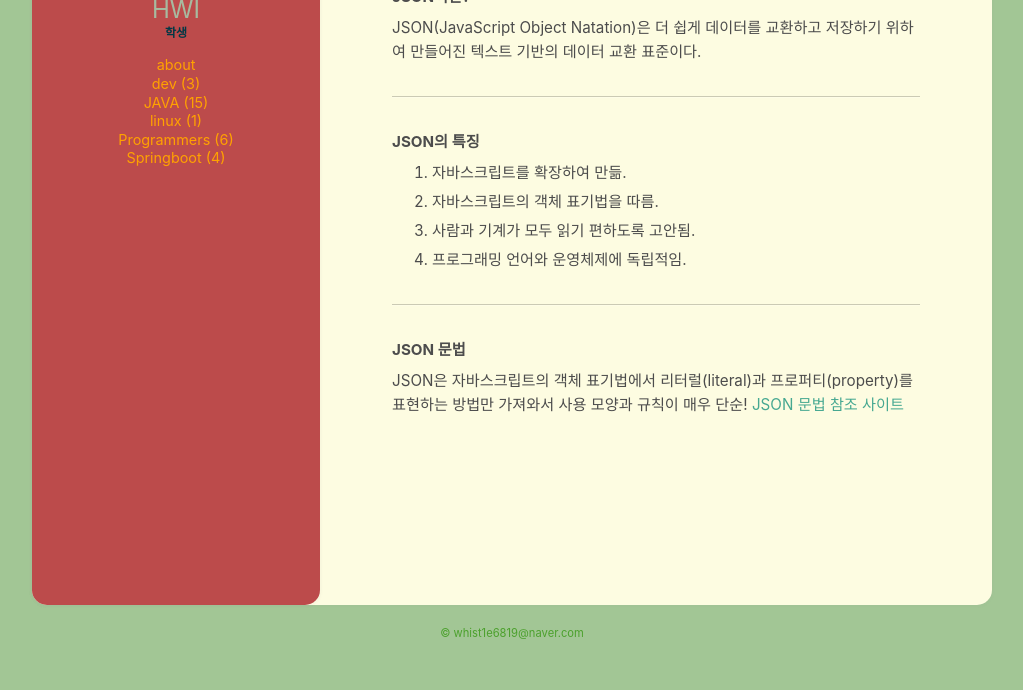
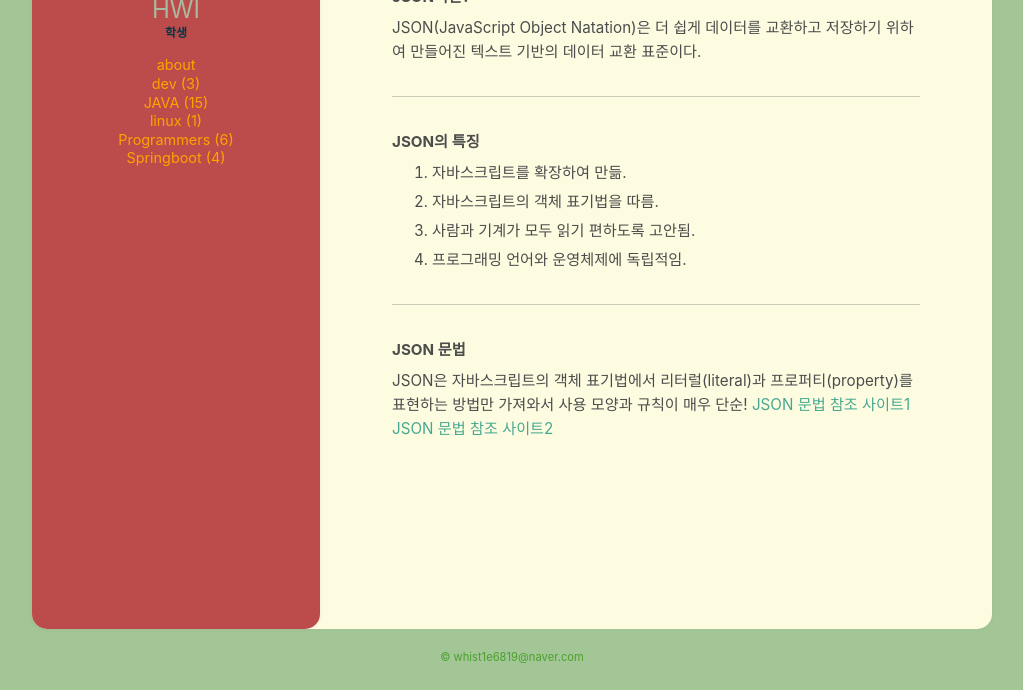
Before and after one commit to hanhwi6819/blog, a Jekyll site: the page built from _posts/2020-11-29-JSON.md, in a window 1280 px wide, cut to the strip 296-986 px from the top of the page. Shown: the whole strip, without its empty margins (128-1151 px from the left). Built offline with Jekyll 4.4.1, drawn with Linux system fonts in a browser that asks for light colours; before the commit the page ends 962 px from its top, so only the background shows below that.

Commit message:
링크 추가

```diff
--- a/_posts/2020-11-29-JSON.md
+++ b/_posts/2020-11-29-JSON.md
@@ -23,4 +23,5 @@ JSON(JavaScript Object Natation)은 더 쉽게 데이터를 교환하고 저장
 
 JSON은 자바스크립트의 객체 표기법에서 리터럴(literal)과 프로퍼티(property)를 표현하는 방법만 가져와서 사용
 모양과 규칙이 매우 단순!
-[JSON 문법 참조 사이트](http://www.tcpschool.com/json/json_basic_syntax)
+[JSON 문법 참조 사이트1](http://www.tcpschool.com/json/json_basic_syntax)
+[JSON 문법 참조 사이트2](https://velog.io/@surim014/JSON%EC%9D%B4%EB%9E%80-%EB%AC%B4%EC%97%87%EC%9D%B8%EA%B0%80)
```
